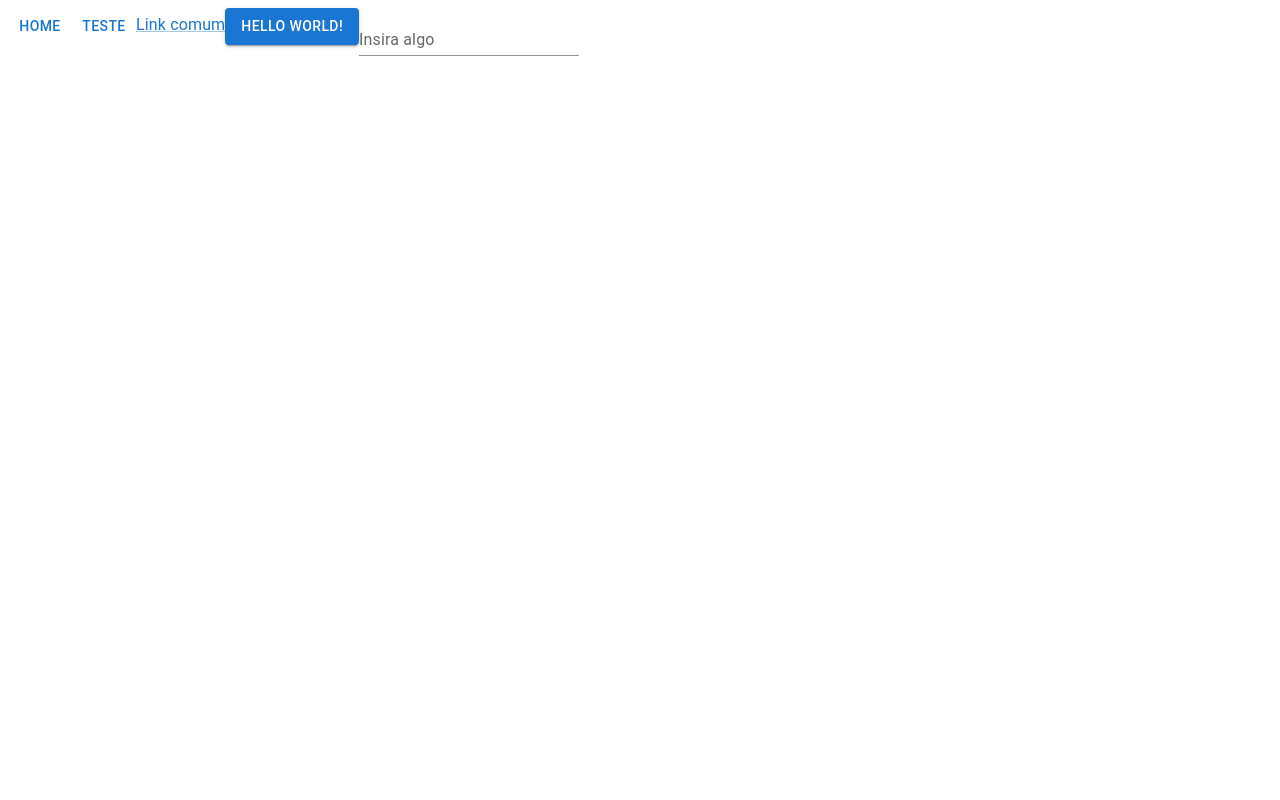
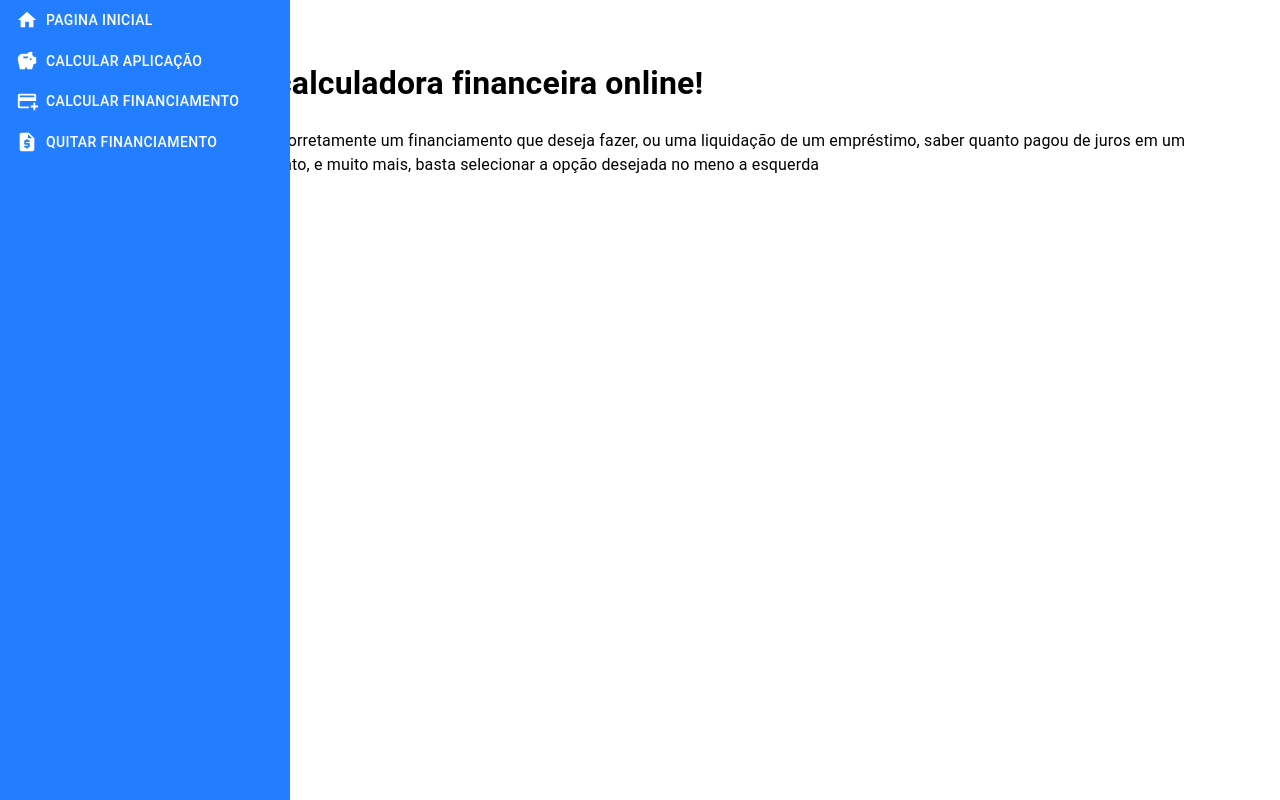
Before and after one commit to allanvini/calcula-juros, a React (Vite) app: page / in a window 1280 px wide. Built offline with nearby package versions, Linux system fonts and the light colour scheme.

Commit message:
criado estrutura basica de calculo

```diff
--- a/package.json
+++ b/package.json
@@ -11,10 +11,12 @@
   "dependencies": {
     "@emotion/react": "^11.10.5",
     "@emotion/styled": "^11.10.5",
+    "@mui/icons-material": "^5.10.14",
     "@mui/material": "^5.10.14",
     "react": "^18.2.0",
     "react-dom": "^18.2.0",
-    "react-router-dom": "^6.4.3"
+    "react-router-dom": "^6.4.3",
+    "sass": "^1.56.1"
   },
   "devDependencies": {
     "@types/react": "^18.0.24",
--- a/src/App.jsx
+++ b/src/App.jsx
@@ -5,25 +5,45 @@ import {
   Link as RouterLink
 } from 'react-router-dom';
 
-import Typography from '@mui/material/Typography';
-import Button from '@mui/material/Button'
-import Link from '@mui/material/Link';
-import TextField from '@mui/material/TextField'
+import {
+  NavBar
+} from './components';
+
+import {
+  Typography,
+  Button
+} from '@mui/material'
+
+import {
+  Home,
+  CalculaAplicacao
+} from './pages';
+
+import {
+  Home as HomeIcon,
+  Savings,
+  AddCard,
+  RequestQuote
+} from '@mui/icons-material'
 
 function App() {
   return (
     <Typography>
       <Router>
 
-        <Button component={RouterLink} to='/'>Home</Button>
-        <Button component={RouterLink} to='/teste'>Teste</Button>
-        <Link component={RouterLink}>Link comum</Link>
+        <NavBar>
+          <Button component={RouterLink} to='/' startIcon={<HomeIcon />} size="large">Pagina inicial</Button>
+          <Button component={RouterLink} to='/aplicacao' startIcon={<Savings />} size="large">Calcular aplicação</Button>
+          <Button component={RouterLink} to='/financiamento' startIcon={<AddCard />} size="large">Calcular financiamento</Button>
+          <Button component={RouterLink} to='/quitacao' startIcon={<RequestQuote />} size="large">Quitar financiamento</Button>
+        </NavBar>
+
 
         <Routes>
-          <Route path="" exact element={<Button variant='contained'>Hello World!</Button>} />
-          <Route path="/teste" exact element={<h1>pagina teste</h1>} />
+          <Route path="/" exact element={<Home />} />
+          <Route path="/aplicacao" exact element={<CalculaAplicacao />} />
         </Routes>
-        <TextField label="Insira algo" variant="standard" />
+
       </Router>
     </Typography>
   )
--- /dev/null
+++ b/src/components/content-container/contentContainer.jsx
@@ -0,0 +1,8 @@
+import styles from './contentContainer.module.scss'
+export default function ContentContainer({ children }) {
+    return (
+        <div className={styles.content_container}>
+            {children}
+        </div>
+    )
+}
--- /dev/null
+++ b/src/components/content-container/contentContainer.module.scss
@@ -0,0 +1,3 @@
+.content_container {
+    padding: 30px 30px 20px 80px;
+}
--- /dev/null
+++ b/src/components/index.jsx
@@ -0,0 +1,7 @@
+import NavBar from "./navbar/navbar";
+import ContentContainer from "./content-container/contentContainer";
+
+export {
+    NavBar,
+    ContentContainer
+}
--- /dev/null
+++ b/src/components/navbar/navbar.jsx
@@ -0,0 +1,8 @@
+import styles from './navbar.module.scss'
+export default function NavBar({ children }) {
+    return (
+        <nav className={styles.nav_container}>
+            {children}
+        </nav>
+    )
+}
--- /dev/null
+++ b/src/components/navbar/navbar.module.scss
@@ -0,0 +1,29 @@
+.nav_container {
+    display: flex;
+    flex-direction: column;
+    align-items: flex-start;
+    width: 50px;
+    height: 100%;
+    position: fixed;
+    top: 0;
+    left: 0;
+    z-index: 10;
+    background-color: rgb(35, 127, 255);
+    transition: all 0.3s;
+    a {
+        font-size: 0;
+        color: white;
+        width: 100%;
+        justify-content: flex-start;
+        white-space: nowrap;
+        span{
+            margin-left: 5px;
+        }
+    }
+    &:hover {
+        width: 290px;
+        a {
+            font-size: 0.875rem;
+        }
+    }
+}
--- a/src/index.css
+++ b/src/index.css
@@ -0,0 +1,11 @@
+/* Chrome, Safari, Edge, Opera */
+input::-webkit-outer-spin-button,
+input::-webkit-inner-spin-button {
+  -webkit-appearance: none;
+  margin: 0;
+}
+
+/* Firefox */
+input[type=number] {
+  -moz-appearance: textfield;
+}
--- /dev/null
+++ b/src/pages/calculaAplicacao.jsx
@@ -0,0 +1,164 @@
+import { useState } from 'react'
+import { ContentContainer } from "../components";
+import {
+    Box,
+    TextField,
+    InputAdornment,
+    FormControl,
+    Button,
+    Select,
+    InputLabel,
+    MenuItem,
+    Grid,
+    Paper,
+    TableContainer,
+    Table,
+    TableHead,
+    TableBody,
+    TableRow,
+    TableCell
+} from '@mui/material'
+import {
+    AttachMoney,
+    Percent,
+    AccessTime,
+    PriceCheck
+} from '@mui/icons-material'
+
+const rawData = [
+    {
+        rodada: 1,
+        valor: 1000,
+        juros: 100,
+        total: 1100,
+        acumulado: 1100
+    },
+    {
+        rodada: 2,
+        valor: 1000,
+        juros: 100,
+        total: 1100,
+        acumulado: 2200
+    },
+    {
+        rodada: 3,
+        valor: 1000,
+        juros: 100,
+        total: 1100,
+        acumulado: 3300
+    }
+]
+
+
+export default function CalculaAplicacao() {
+    return (
+        <ContentContainer>
+            <h1>Calcular aplicação</h1>
+            <Box sx={{ flexGrow: 1 }}>
+                <Grid container spacing={0}>
+                    <Grid xs={2}>
+                        <TextField
+                            label="Valor aplicado"
+                            variant="outlined"
+                            ype="number"
+                            fullWidth
+                            InputProps={{
+                                endAdornment: <InputAdornment position="end"><AttachMoney /></InputAdornment>
+                            }}
+                        />
+                    </Grid>
+                    <Grid xs={2}>
+                        <TextField
+                            label="Taxa"
+                            variant="outlined"
+                            type="number"
+                            fullWidth
+                            InputProps={{
+                                endAdornment: <InputAdornment position="end"><Percent /></InputAdornment>
+                            }}
+                        />
+                    </Grid>
+                    <Grid xs={2}>
+                        <FormControl fullWidth>
+                            <InputLabel id="tipo-taxa">Ao Mes / Ao Ano</InputLabel>
+                            <Select
+                                labelId="tipo-taxa"
+                                label="Ao Mes / Ao Ano"
+                                fullWidth
+                            >
+                                <MenuItem value="a.m"><em>A.M - Ao Mes</em></MenuItem>
+                                <MenuItem value="a.a"><em>A.A - Ao Ano</em></MenuItem>
+                            </Select>
+                        </FormControl>
+                    </Grid>
+                    <Grid xs={2}>
+                        <TextField
+                            label="Periodo"
+                            variant="outlined"
+                            ype="number"
+                            fullWidth
+                            InputProps={{
+                                endAdornment: <InputAdornment position="end"><AccessTime /></InputAdornment>
+                            }}
+                        />
+                    </Grid>
+
+                    <Grid xs={2}>
+                        <FormControl fullWidth>
+                            <InputLabel id="tipo-periodo">Anos / Meses</InputLabel>
+                            <Select
+                                labelId="tipo-periodo"
+                                label="Anos / Meses"
+                                fullWidth
+                            >
+                                <MenuItem value="a.m"><em>ao mes</em></MenuItem>
+                                <MenuItem value="a.a"><em>ao ano</em></MenuItem>
+                            </Select>
+                        </FormControl>
+                    </Grid>
+
+                    <Grid xs={2}>
+                        <Button fullWidth variant="contained" size="large" endIcon={<PriceCheck />} style={{ height: '55px' }}>
+                            Calcular
+                        </Button>
+                    </Grid>
+                </Grid>
+
+                {
+                    rawData.length > 0 &&
+
+                    <TableContainer component={Paper} style={{marginTop: '30px'}}>
+                        <Table sx={{ minWidth: 650 }}>
+                            <TableHead>
+                                <TableRow>
+                                    <TableCell>Rodada</TableCell>
+                                    <TableCell>Valor aplicado</TableCell>
+                                    <TableCell>Juros</TableCell>
+                                    <TableCell>Total</TableCell>
+                                    <TableCell>Acumulado</TableCell>
+                                </TableRow>
+                            </TableHead>
+                            <TableBody>
+                                {
+                                    rawData.map(element=>(
+                                        <TableRow>
+                                            <TableCell>{element.rodada}</TableCell>
+                                            <TableCell>{element.valor}</TableCell>
+                                            <TableCell>{element.juros}</TableCell>
+                                            <TableCell>{element.total}</TableCell>
+                                            <TableCell>{element.acumulado}</TableCell>
+                                        </TableRow>
+                                    ))
+                                }
+                            </TableBody>
+                        </Table>
+                    </TableContainer>
+
+                }
+
+
+            </Box>
+
+        </ContentContainer>
+    )
+}
--- /dev/null
+++ b/src/pages/home.jsx
@@ -0,0 +1,12 @@
+import { ContentContainer } from "../components"
+import { Button } from '@mui/material'
+export default function Home() {
+    return (
+        <ContentContainer>
+            <h1>Bem vindo a calculadora financeira online!</h1>
+            <p>
+                Aqui você poderá calcular corretamente um financiamento que deseja fazer, ou uma liquidação de um empréstimo, saber quanto pagou de juros em um financiamento até o momento, e muito mais, basta selecionar a opção desejada no meno a esquerda
+            </p>
+        </ContentContainer>
+    )
+}
--- /dev/null
+++ b/src/pages/index.jsx
@@ -0,0 +1,7 @@
+import Home from "./home";
+import CalculaAplicacao from "./calculaAplicacao";
+
+export {
+    Home,
+    CalculaAplicacao
+}
```
Also changed, not shown: 1 other file (tests, documents, lock files or other folders).
